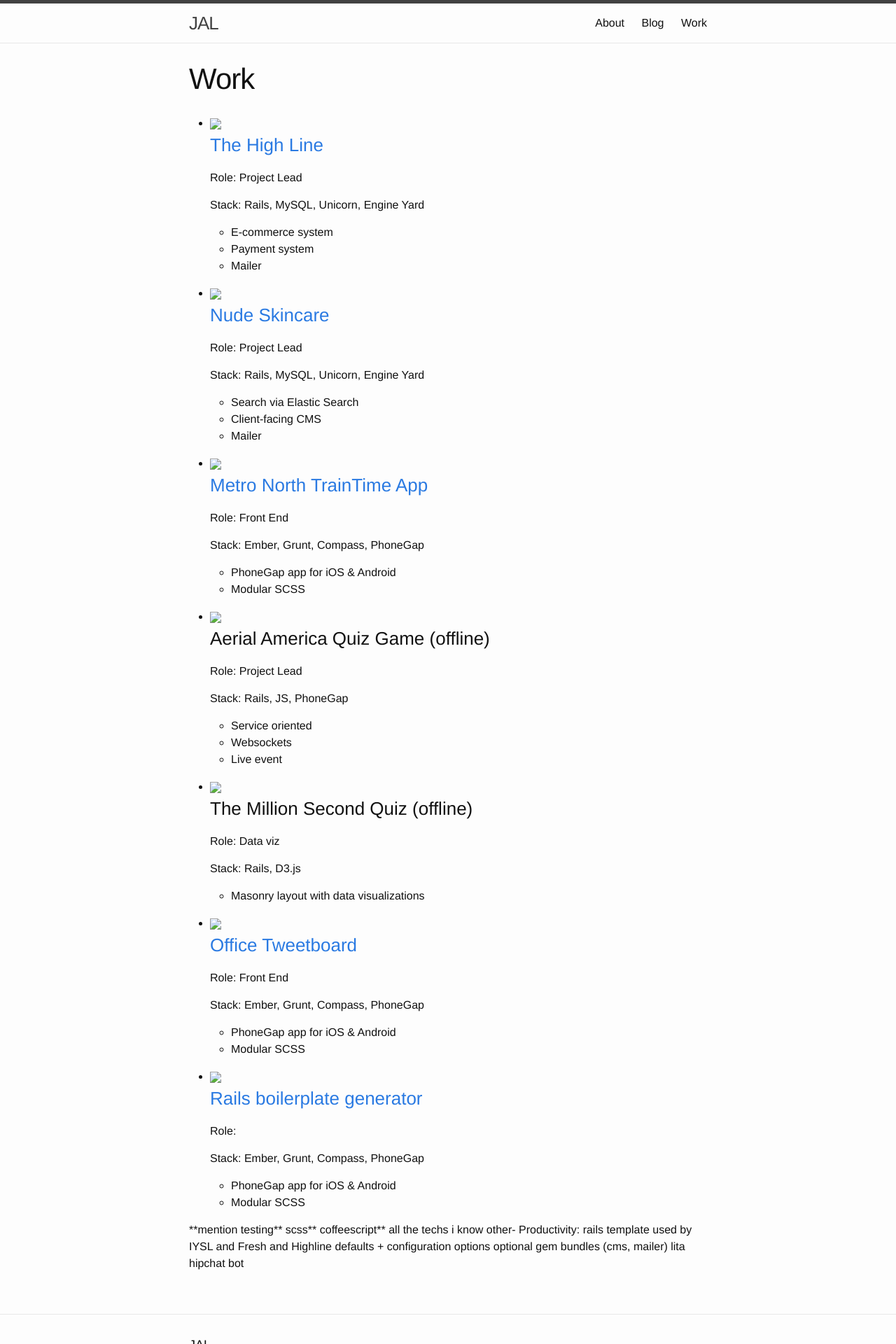
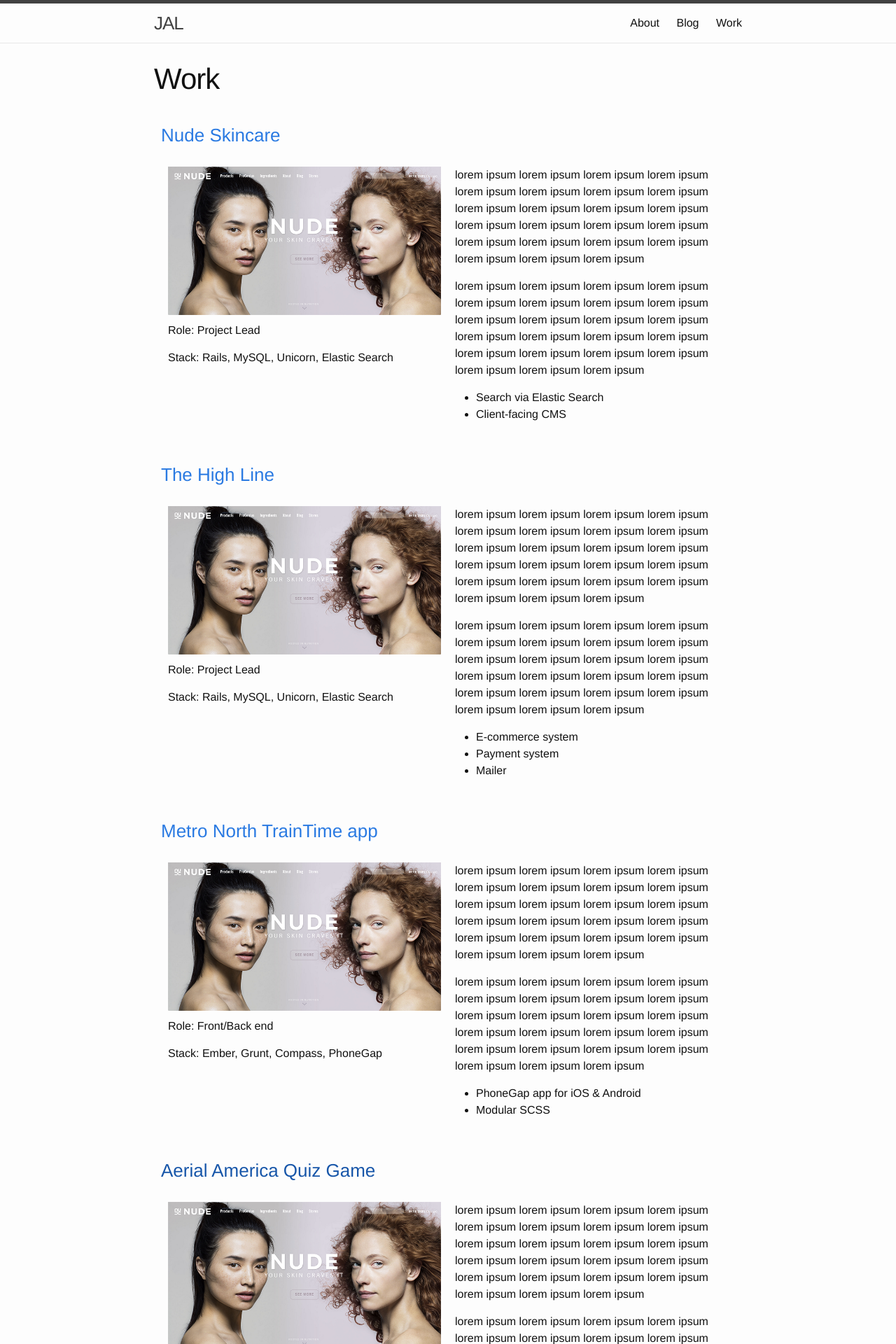
Before and after one commit to jlarusso/jlarusso.github.io, a Jekyll site: the page built from work.html, in a window 1280 px wide. Shown: the top 1920 px of the page at 70% size. Built offline with Jekyll 4.4.1, drawn with Linux system fonts in a browser that asks for light colours; Markdown is read by kramdown in place of the engine named in the settings; some of the changed text lies outside the part shown.

Commit message:
Restructure work page

```diff
--- a/_layouts/page.html
+++ b/_layouts/page.html
@@ -1,7 +1,7 @@
 ---
 layout: default
 ---
-<div class="post">
+<div class="post not-a-post">
 
   <header class="post-header">
     <h1 class="post-title">{{ page.title }}</h1>
--- a/_sass/_base.scss
+++ b/_sass/_base.scss
@@ -153,8 +153,8 @@
  * Wrapper
  */
 .wrapper {
-    max-width: -webkit-calc(800px - (#{$spacing-unit} * 2));
-    max-width:         calc(800px - (#{$spacing-unit} * 2));
+    max-width: -webkit-calc(960px - (#{$spacing-unit} * 2));
+    max-width:         calc(960px - (#{$spacing-unit} * 2));
     margin-right: auto;
     margin-left: auto;
     padding-right: $spacing-unit;
@@ -162,24 +162,10 @@
     @extend %clearfix;
 
     @include media-query($on-laptop) {
-        max-width: -webkit-calc(800px - (#{$spacing-unit}));
-        max-width:         calc(800px - (#{$spacing-unit}));
+        max-width: -webkit-calc(960px - (#{$spacing-unit}));
+        max-width:         calc(960px - (#{$spacing-unit}));
         padding-right: $spacing-unit / 2;
         padding-left: $spacing-unit / 2;
-    }
-}
-
-
-
-/**
- * Clearfix
- */
-%clearfix {
-
-    &:after {
-        content: "";
-        display: table;
-        clear: both;
     }
 }
 
@@ -201,3 +187,20 @@
         }
     }
 }
+
+%clearfix:before,
+%clearfix:after {
+  content: "";
+  display: table;
+}
+
+%clearfix:after {
+  clear: both;
+}
+
+html {
+  box-sizing: border-box;
+}
+*, *:before, *:after {
+  box-sizing: inherit;
+}
--- /dev/null
+++ b/_sass/_work.scss
@@ -0,0 +1,35 @@
+.row {
+  width: 100%;
+  @extend %clearfix;
+}
+
+.col-4 {
+  float: left;
+  width: 33.3333%;
+}
+
+.col-6 {
+  float: left;
+  width: 50%;
+}
+
+.col-8 {
+  float: left;
+  width: 66.6666%;
+}
+
+.col-12 {
+  width: 100%;
+}
+
+.gutter {
+  padding: 10px 10px 0 10px;
+}
+
+.project.card {
+  padding: 10px;
+  margin-bottom: 20px;
+}
+
+.projects {
+}
--- a/css/main.scss
+++ b/css/main.scss
@@ -12,7 +12,7 @@
 $base-line-height: 1.5;
 
 $spacing-unit:     30px;
-
+$card-color:       white;
 $text-color:       #111;
 $background-color: #fdfdfd;
 $brand-color:      #2a7ae2;
@@ -43,7 +43,8 @@
 
 // Import partials from `sass_dir` (defaults to `_sass`)
 @import
-        "base",
-        "layout",
-        "syntax-highlighting"
+  "base",
+  "layout",
+  "syntax-highlighting",
+  "work"
 ;
--- a/work.html
+++ b/work.html
@@ -4,130 +4,211 @@
 permalink: /work/
 ---
 
-<div class="exp">
+<section class="projects">
 
+  <!-- Project -->
+  <div class="project card row">
+    <div class="col-12">
+      <a href="http://www.nudeskincare.com/">
+        <h3>Nude Skincare</h3>
+      </a>
+    </div>
+    <div class="col-6">
+      <div class="gutter">
+        <a href="http://www.nudeskincare.com/">
+          <img src="/images/work/nude_home_md.png">
+        </a>
+      </div>
+      <div class="gutter">
+        <p><span>Role:</span> Project Lead</p>
+        <p><span>Stack:</span> Rails, MySQL, Unicorn, Elastic Search</p>
+      </div>
+    </div>
+    <div class="col-6">
+      <div class="gutter">
+        <p>lorem ipsum lorem ipsum lorem ipsum lorem ipsum lorem ipsum lorem ipsum lorem ipsum lorem ipsum lorem ipsum lorem ipsum lorem ipsum lorem ipsum lorem ipsum lorem ipsum lorem ipsum lorem ipsum lorem ipsum lorem ipsum lorem ipsum lorem ipsum lorem ipsum lorem ipsum lorem ipsum </p>
+        <p>lorem ipsum lorem ipsum lorem ipsum lorem ipsum lorem ipsum lorem ipsum lorem ipsum lorem ipsum lorem ipsum lorem ipsum lorem ipsum lorem ipsum lorem ipsum lorem ipsum lorem ipsum lorem ipsum lorem ipsum lorem ipsum lorem ipsum lorem ipsum lorem ipsum lorem ipsum lorem ipsum </p>
         <ul>
-    <li class="project">
-      <div class="exp-item">
+          <li>Search via Elastic Search</li>
+          <li>Client-facing CMS</li>
+        </ul>
+      </div>
+    </div>
+  </div>
+
+  <!-- Project -->
+  <div class="project card row">
+    <div class="col-12">
       <a href="http://www.thehighline.org/">
-          <img src="#">
         <h3>The High Line</h3>
       </a>
+    </div>
+    <div class="col-6">
+      <div class="gutter">
+        <a href="http://www.thehighline.org/">
+          <img src="/images/work/nude_home_md.png">
+        </a>
+      </div>
+      <div class="gutter">
         <p><span>Role:</span> Project Lead</p>
-        <p><span>Stack:</span> Rails, MySQL, Unicorn, Engine Yard</p>
-
-        <h4></h4>
+        <p><span>Stack:</span> Rails, MySQL, Unicorn, Elastic Search</p>
+      </div>
+    </div>
+    <div class="col-6">
+      <div class="gutter">
+        <p>lorem ipsum lorem ipsum lorem ipsum lorem ipsum lorem ipsum lorem ipsum lorem ipsum lorem ipsum lorem ipsum lorem ipsum lorem ipsum lorem ipsum lorem ipsum lorem ipsum lorem ipsum lorem ipsum lorem ipsum lorem ipsum lorem ipsum lorem ipsum lorem ipsum lorem ipsum lorem ipsum </p>
+        <p>lorem ipsum lorem ipsum lorem ipsum lorem ipsum lorem ipsum lorem ipsum lorem ipsum lorem ipsum lorem ipsum lorem ipsum lorem ipsum lorem ipsum lorem ipsum lorem ipsum lorem ipsum lorem ipsum lorem ipsum lorem ipsum lorem ipsum lorem ipsum lorem ipsum lorem ipsum lorem ipsum </p>
         <ul>
           <li>E-commerce system</li>
           <li>Payment system</li>
           <li>Mailer</li>
         </ul>
       </div>
-    </li>
+    </div>
+  </div>
 
-    <li class="project">
-      <div class="exp-item">
-        <a href="http://www.nudeskincare.com/">
-          <img src="#">
-          <h3>Nude Skincare</h3>
+  <!-- Project -->
+  <div class="project card row">
+    <div class="col-12">
+      <a href="https://play.google.com/store/apps/details?id=info.mta.metro_north.train_time&hl=en">
+        <h3>Metro North TrainTime app</h3>
       </a>
-        <p><span>Role:</span> Project Lead</p>
-        <p><span>Stack:</span> Rails, MySQL, Unicorn, Engine Yard</p>
-
-        <h4></h4>
-        <ul>
-          <li>Search via Elastic Search</li>
-          <li>Client-facing CMS</li>
-          <li>Mailer</li>
-        </ul>
     </div>
-    </li>
-
-    <li class="project">
-      <div class="exp-item">
+    <div class="col-6">
+      <div class="gutter">
         <a href="https://play.google.com/store/apps/details?id=info.mta.metro_north.train_time&hl=en">
-
-          <img src="#">
-          <h3>Metro North TrainTime App</h3>
+          <img src="/images/work/nude_home_md.png">
         </a>
-        <p><span>Role:</span> Front End</p>
+      </div>
+      <div class="gutter">
+        <p><span>Role:</span> Front/Back end</p>
         <p><span>Stack:</span> Ember, Grunt, Compass, PhoneGap</p>
-
-        <h4></h4>
+      </div>
+    </div>
+    <div class="col-6">
+      <div class="gutter">
+        <p>lorem ipsum lorem ipsum lorem ipsum lorem ipsum lorem ipsum lorem ipsum lorem ipsum lorem ipsum lorem ipsum lorem ipsum lorem ipsum lorem ipsum lorem ipsum lorem ipsum lorem ipsum lorem ipsum lorem ipsum lorem ipsum lorem ipsum lorem ipsum lorem ipsum lorem ipsum lorem ipsum </p>
+        <p>lorem ipsum lorem ipsum lorem ipsum lorem ipsum lorem ipsum lorem ipsum lorem ipsum lorem ipsum lorem ipsum lorem ipsum lorem ipsum lorem ipsum lorem ipsum lorem ipsum lorem ipsum lorem ipsum lorem ipsum lorem ipsum lorem ipsum lorem ipsum lorem ipsum lorem ipsum lorem ipsum </p>
         <ul>
           <li>PhoneGap app for iOS &amp; Android</li>
           <li>Modular SCSS</li>
         </ul>
       </div>
-    </li>
+    </div>
+  </div>
 
-    <li class="project">
-      <div class="exp-item">
-        <img src="#">
-        <h3>Aerial America Quiz Game (offline)</h3>
+  <!-- Project -->
+  <div class="project card row">
+    <div class="col-12">
+      <a href="">
+        <h3>Aerial America Quiz Game</h3>
+      </a>
+    </div>
+    <div class="col-6">
+      <div class="gutter">
+        <a href="">
+          <img src="/images/work/nude_home_md.png">
+        </a>
+      </div>
+      <div class="gutter">
         <p><span>Role:</span> Project Lead</p>
-        <p><span>Stack:</span> Rails, JS, PhoneGap</p>
-
-        <h4></h4>
+        <p><span>Stack:</span> Rails, JavaScript, PhoneGap-iOS, Websockets</p>
+      </div>
+    </div>
+    <div class="col-6">
+      <div class="gutter">
+        <p>lorem ipsum lorem ipsum lorem ipsum lorem ipsum lorem ipsum lorem ipsum lorem ipsum lorem ipsum lorem ipsum lorem ipsum lorem ipsum lorem ipsum lorem ipsum lorem ipsum lorem ipsum lorem ipsum lorem ipsum lorem ipsum lorem ipsum lorem ipsum lorem ipsum lorem ipsum lorem ipsum </p>
+        <p>lorem ipsum lorem ipsum lorem ipsum lorem ipsum lorem ipsum lorem ipsum lorem ipsum lorem ipsum lorem ipsum lorem ipsum lorem ipsum lorem ipsum lorem ipsum lorem ipsum lorem ipsum lorem ipsum lorem ipsum lorem ipsum lorem ipsum lorem ipsum lorem ipsum lorem ipsum lorem ipsum </p>
         <ul>
           <li>Service oriented</li>
           <li>Websockets</li>
           <li>Live event</li>
         </ul>
       </div>
-    </li>
+    </div>
+  </div>
 
-    <li class="project">
-      <div class="exp-item">
-        <img src="#">
-        <h3>The Million Second Quiz (offline)</h3>
+  <!-- Project -->
+  <div class="project card row">
+    <div class="col-12">
+      <a href="">
+        <h3>The Million Second Quiz</h3>
+      </a>
+    </div>
+    <div class="col-6">
+      <div class="gutter">
+        <a href="">
+          <img src="/images/work/nude_home_md.png">
+        </a>
+      </div>
+      <div class="gutter">
         <p><span>Role:</span> Data viz</p>
         <p><span>Stack:</span> Rails, D3.js</p>
-
-        <h4></h4>
+      </div>
+    </div>
+    <div class="col-6">
+      <div class="gutter">
+        <p>lorem ipsum lorem ipsum lorem ipsum lorem ipsum lorem ipsum lorem ipsum lorem ipsum lorem ipsum lorem ipsum lorem ipsum lorem ipsum lorem ipsum lorem ipsum lorem ipsum lorem ipsum lorem ipsum lorem ipsum lorem ipsum lorem ipsum lorem ipsum lorem ipsum lorem ipsum lorem ipsum </p>
+        <p>lorem ipsum lorem ipsum lorem ipsum lorem ipsum lorem ipsum lorem ipsum lorem ipsum lorem ipsum lorem ipsum lorem ipsum lorem ipsum lorem ipsum lorem ipsum lorem ipsum lorem ipsum lorem ipsum lorem ipsum lorem ipsum lorem ipsum lorem ipsum lorem ipsum lorem ipsum lorem ipsum </p>
         <ul>
           <li>Masonry layout with data visualizations</li>
         </ul>
       </div>
-    </li>
+    </div>
+  </div>
 
-    <li class="project">
-      <div class="exp-item">
-        <a href="githublink">
-
-          <img src="#">
+  <!-- Project -->
+  <div class="project card row">
+    <div class="col-12">
+      <a href="">
         <h3>Office Tweetboard</h3>
       </a>
-        <p><span>Role:</span> Front End</p>
-        <p><span>Stack:</span> Ember, Grunt, Compass, PhoneGap</p>
+    </div>
+    <div class="col-6">
+      <div class="gutter">
+        <a href="">
+          <img src="/images/work/nude_home_md.png">
+        </a>
+      </div>
+      <div class="gutter">
+        <p><span>Role:</span> blah</p>
+        <p><span>Stack:</span> blah</p>
+      </div>
+    </div>
+    <div class="col-6">
+      <div class="gutter">
+        <p>lorem ipsum lorem ipsum lorem ipsum lorem ipsum lorem ipsum lorem ipsum lorem ipsum lorem ipsum lorem ipsum lorem ipsum lorem ipsum lorem ipsum lorem ipsum lorem ipsum lorem ipsum lorem ipsum lorem ipsum lorem ipsum lorem ipsum lorem ipsum lorem ipsum lorem ipsum lorem ipsum </p>
+        <p>lorem ipsum lorem ipsum lorem ipsum lorem ipsum lorem ipsum lorem ipsum lorem ipsum lorem ipsum lorem ipsum lorem ipsum lorem ipsum lorem ipsum lorem ipsum lorem ipsum lorem ipsum lorem ipsum lorem ipsum lorem ipsum lorem ipsum lorem ipsum lorem ipsum lorem ipsum lorem ipsum </p>
+      </div>
+    </div>
+  </div>
 
-        <h4></h4>
-        <ul>
-          <li>PhoneGap app for iOS &amp; Android</li>
-          <li>Modular SCSS</li>
-        </ul>
+  <!-- Project -->
+  <div class="project card row">
+    <div class="col-12">
+      <a href="">
+        <h3>Canvas Rails Boilerplate</h3>
+      </a>
     </div>
-    </li>
-
-    <li class="project">
-      <div class="exp-item">
-        <a href="githublink">
-
-          <img src="#">
-          <h3>Rails boilerplate generator</h3>
+    <div class="col-6">
+      <div class="gutter">
+        <a href="">
+          <img src="/images/work/nude_home_md.png">
         </a>
-        <p><span>Role:</span> </p>
-        <p><span>Stack:</span> Ember, Grunt, Compass, PhoneGap</p>
-
-        <h4></h4>
-        <ul>
-          <li>PhoneGap app for iOS &amp; Android</li>
-          <li>Modular SCSS</li>
-        </ul>
       </div>
-    </li>
-  </ul>
+      <div class="gutter">
+        <p><span>Role:</span> blah</p>
+        <p><span>Stack:</span> blah</p>
       </div>
+    </div>
+    <div class="col-6">
+      <div class="gutter">
+        <p>lorem ipsum lorem ipsum lorem ipsum lorem ipsum lorem ipsum lorem ipsum lorem ipsum lorem ipsum lorem ipsum lorem ipsum lorem ipsum lorem ipsum lorem ipsum lorem ipsum lorem ipsum lorem ipsum lorem ipsum lorem ipsum lorem ipsum lorem ipsum lorem ipsum lorem ipsum lorem ipsum </p>
+        <p>lorem ipsum lorem ipsum lorem ipsum lorem ipsum lorem ipsum lorem ipsum lorem ipsum lorem ipsum lorem ipsum lorem ipsum lorem ipsum lorem ipsum lorem ipsum lorem ipsum lorem ipsum lorem ipsum lorem ipsum lorem ipsum lorem ipsum lorem ipsum lorem ipsum lorem ipsum lorem ipsum </p>
+      </div>
+    </div>
+  </div>
+</section>
 
 
 **mention
```
Also changed, not shown: images/work/nude/nude_admin.png (renamed from images/work/nude/Nude Admin (1).png), images/work/nude_home.png (added), images/work/nude_home_md.png (added), 2 other files. Lines whose indentation alone changed are shown as unchanged.
